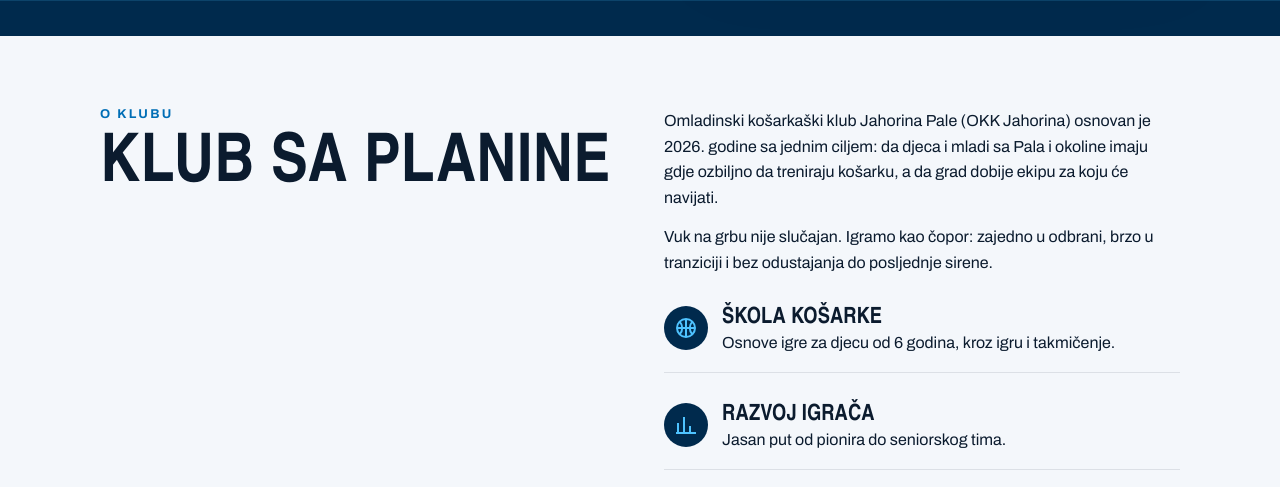
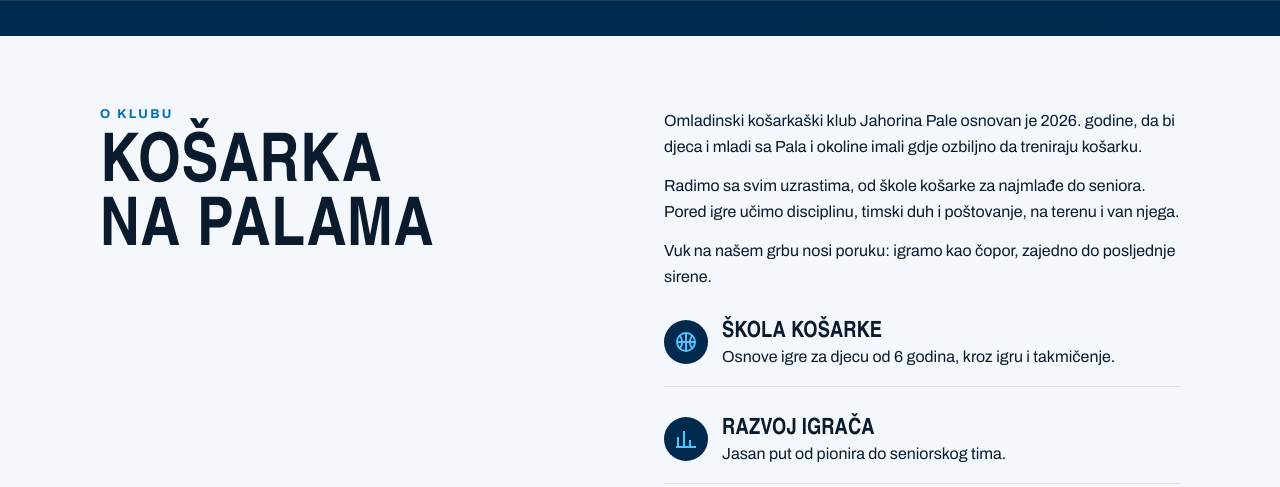
Before and after one commit to okkjahorina/okkjahorina-sajt, a plain HTML site: page index.html in a window 1280 px wide. Shown: the part 752-1239 px from the top of the page. Drawn offline with Linux system fonts and the light colour scheme; a web font is replaced by a local one.

Commit message:
Change club name and enhance description
Updated the club name and modified the club description for clarity and detail.

```diff
--- a/index.html
+++ b/index.html
@@ -237,11 +237,12 @@ footer .wrap{display:flex;gap:16px;align-items:center;justify-content:space-betw
   <div class="wrap about">
     <div>
       <p class="eyebrow">O klubu</p>
-      <h2>Klub sa planine</h2>
+      <h2>Košarka na Palama</h2>
     </div>
     <div>
-      <p>Omladinski košarkaški klub Jahorina Pale (OKK Jahorina) osnovan je 2026. godine sa jednim ciljem: da djeca i mladi sa Pala i okoline imaju gdje ozbiljno da treniraju košarku, a da grad dobije ekipu za koju će navijati.</p>
-      <p>Vuk na grbu nije slučajan. Igramo kao čopor: zajedno u odbrani, brzo u tranziciji i bez odustajanja do posljednje sirene.</p>
+      <p>Omladinski košarkaški klub Jahorina Pale osnovan je 2026. godine, da bi djeca i mladi sa Pala i okoline imali gdje ozbiljno da treniraju košarku.</p>
+      <p>Radimo sa svim uzrastima, od škole košarke za najmlađe do seniora. Pored igre učimo disciplinu, timski duh i poštovanje, na terenu i van njega.</p>
+      <p>Vuk na našem grbu nosi poruku: igramo kao čopor, zajedno do posljednje sirene.</p>
       <div class="values">
         <div class="value"><span class="mark"><svg viewBox="0 0 24 24" fill="none" stroke="#4FC3FF" stroke-width="2"><circle cx="12" cy="12" r="9"/><path d="M3 12h18M12 3v18M5.6 5.6c3.5 3.5 3.5 9.3 0 12.8M18.4 5.6c-3.5 3.5-3.5 9.3 0 12.8"/></svg></span><div><b>Škola košarke</b>Osnove igre za djecu od 6 godina, kroz igru i takmičenje.</div></div>
         <div class="value"><span class="mark"><svg viewBox="0 0 24 24" fill="none" stroke="#4FC3FF" stroke-width="2"><path d="M4 20V10M10 20V4M16 20v-7M22 20H2"/></svg></span><div><b>Razvoj igrača</b>Jasan put od pionira do seniorskog tima.</div></div>
```
